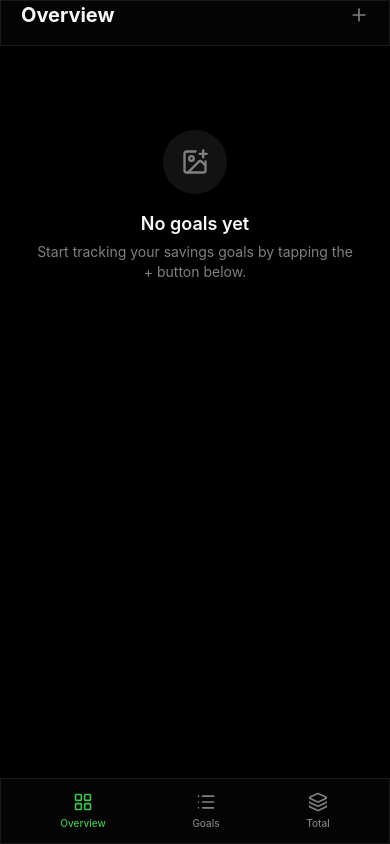
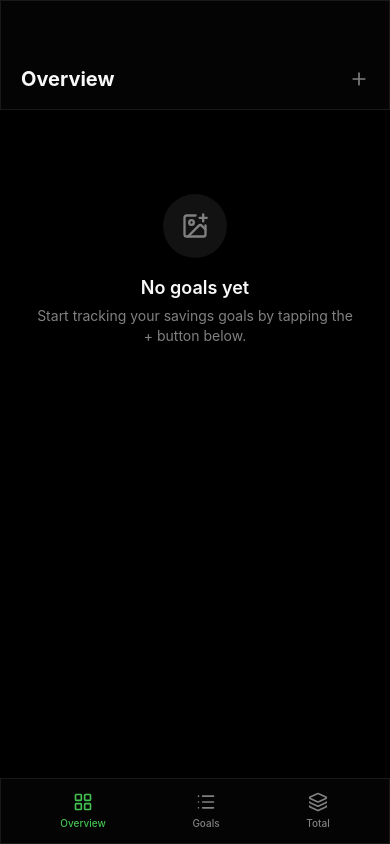
Before and after one commit to timurtimuryc2010-dot/goals, a Next.js app: page / in a window 390 px wide. Built offline with nearby package versions, Linux system fonts and the light colour scheme.

Commit message:
style: enhance mobile header padding for iOS appearance\n\nIncrease header padding to 64px for spacious, native look.

```diff
--- a/app/page.tsx
+++ b/app/page.tsx
@@ -56,7 +56,7 @@ export default function Home() {
       {/* Main Content */}
       <main className="flex-1 min-h-screen pb-24 md:pb-0">
         {/* Mobile Header */}
-        <header className="md:hidden glass border-b border-glass-border px-5 pt-12 pb-4 safe-top flex items-center justify-between">
+        <header className="md:hidden glass border-b border-glass-border px-5 pt-16 pb-4 flex items-center justify-between">
           <h1 className="text-xl font-bold text-foreground">
             {getTabTitle()}
           </h1>
```
